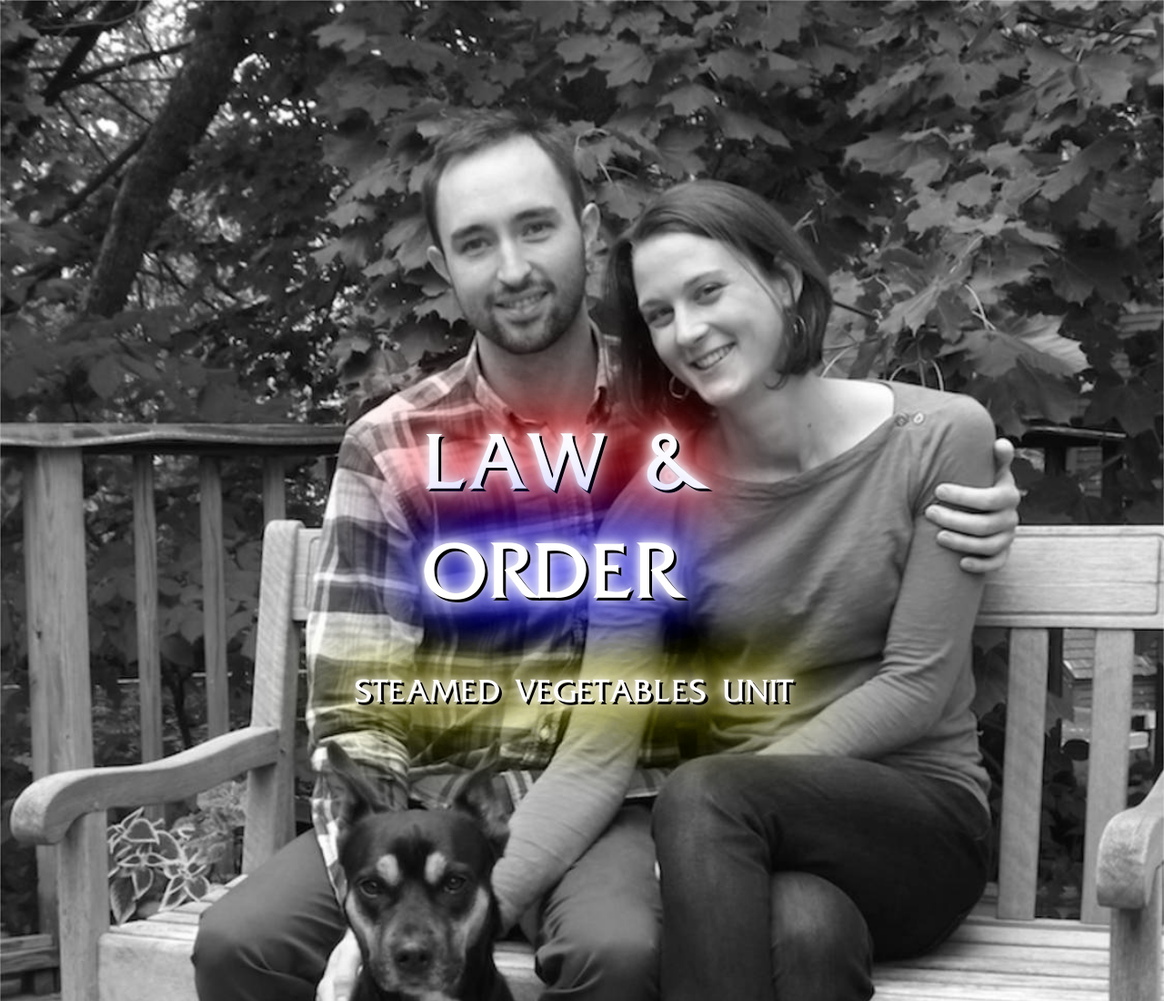
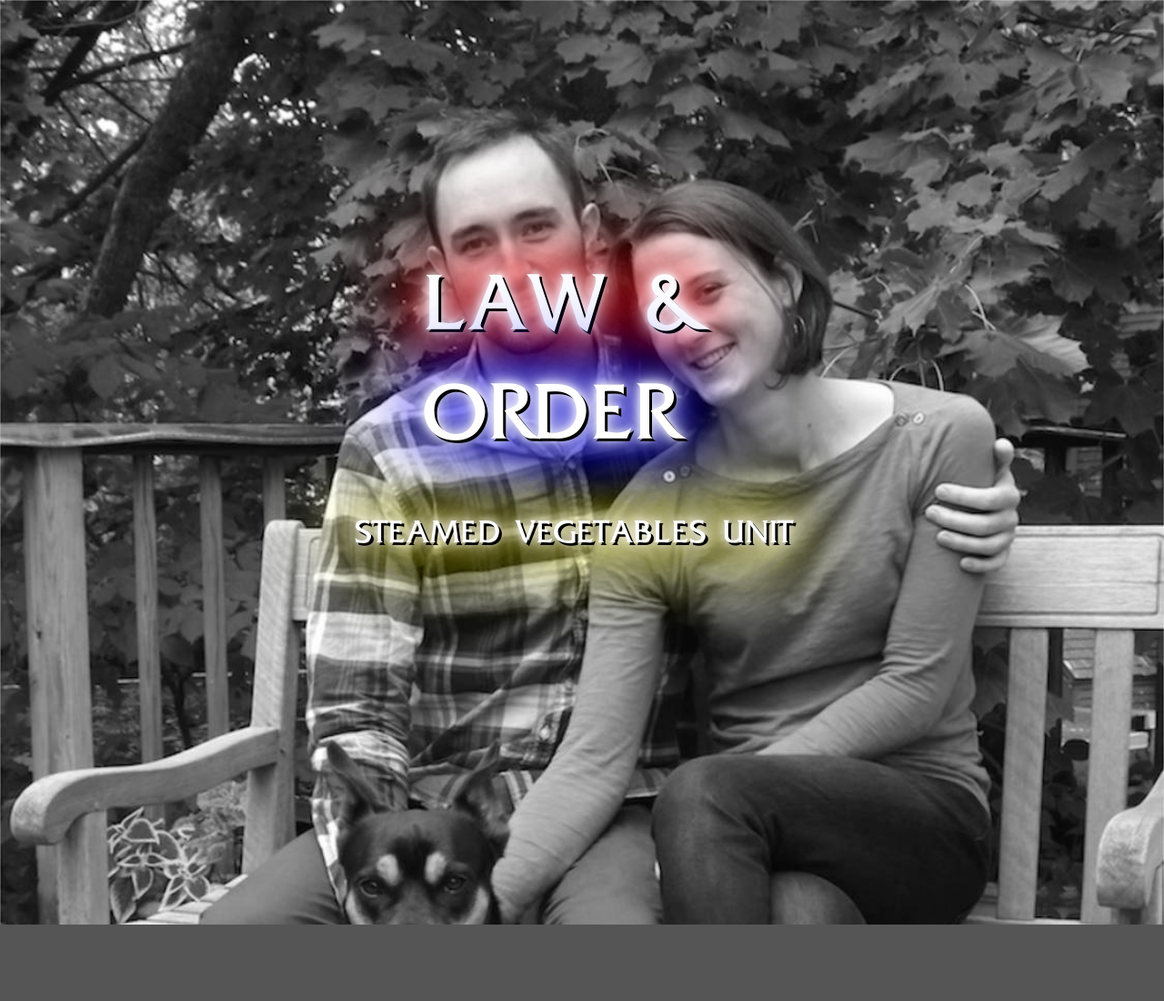
Before and after one commit to jelder/svu, a plain HTML site: page index.html in a window 1280 px wide. Shown: the top 1100 px of the page at 91% size. After the commit the page ends 1016 px from the top, so only its background shows below. Drawn offline with Linux system fonts and the light colour scheme.

Commit message:
Trying out http://coding.smashingmagazine.com/2013/08/09/absolute-horizontal-vertical-centering-css/

```diff
--- a/index.html
+++ b/index.html
@@ -21,9 +21,11 @@
         background-repeat: no-repeat;
       }
       #title {
-        margin-top: 450px;
-        margin-botton: 1000px;
-        text-transform:uppercase;
+        margin: auto;
+        position: absolute;
+        top: 0; left: 0; bottom: 0; right: 0;
+        height: 250px;
+        text-transform: uppercase;
         color: white;
         font-family: 'frizquadratathin';
         line-height: 120px;
```
